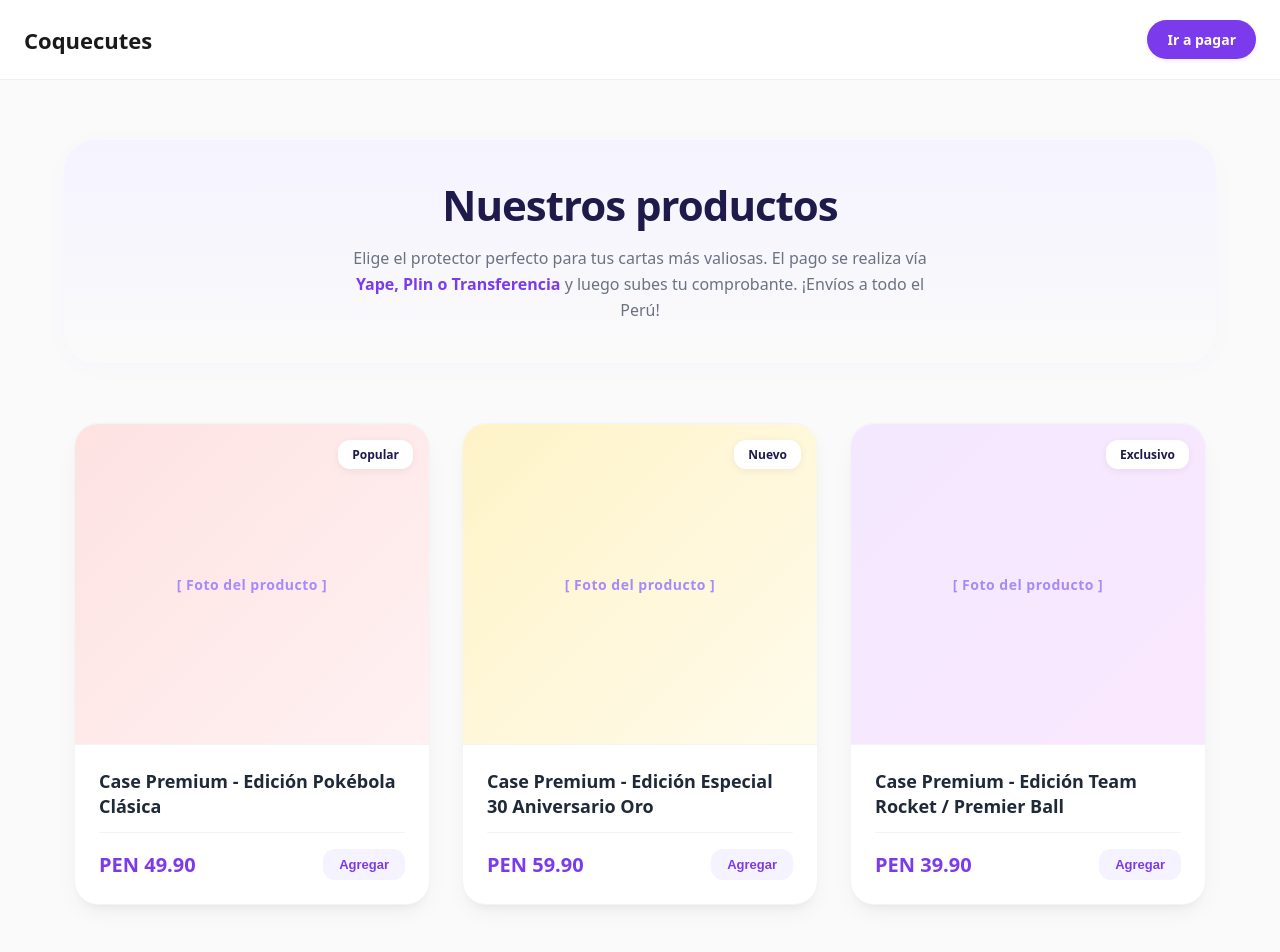
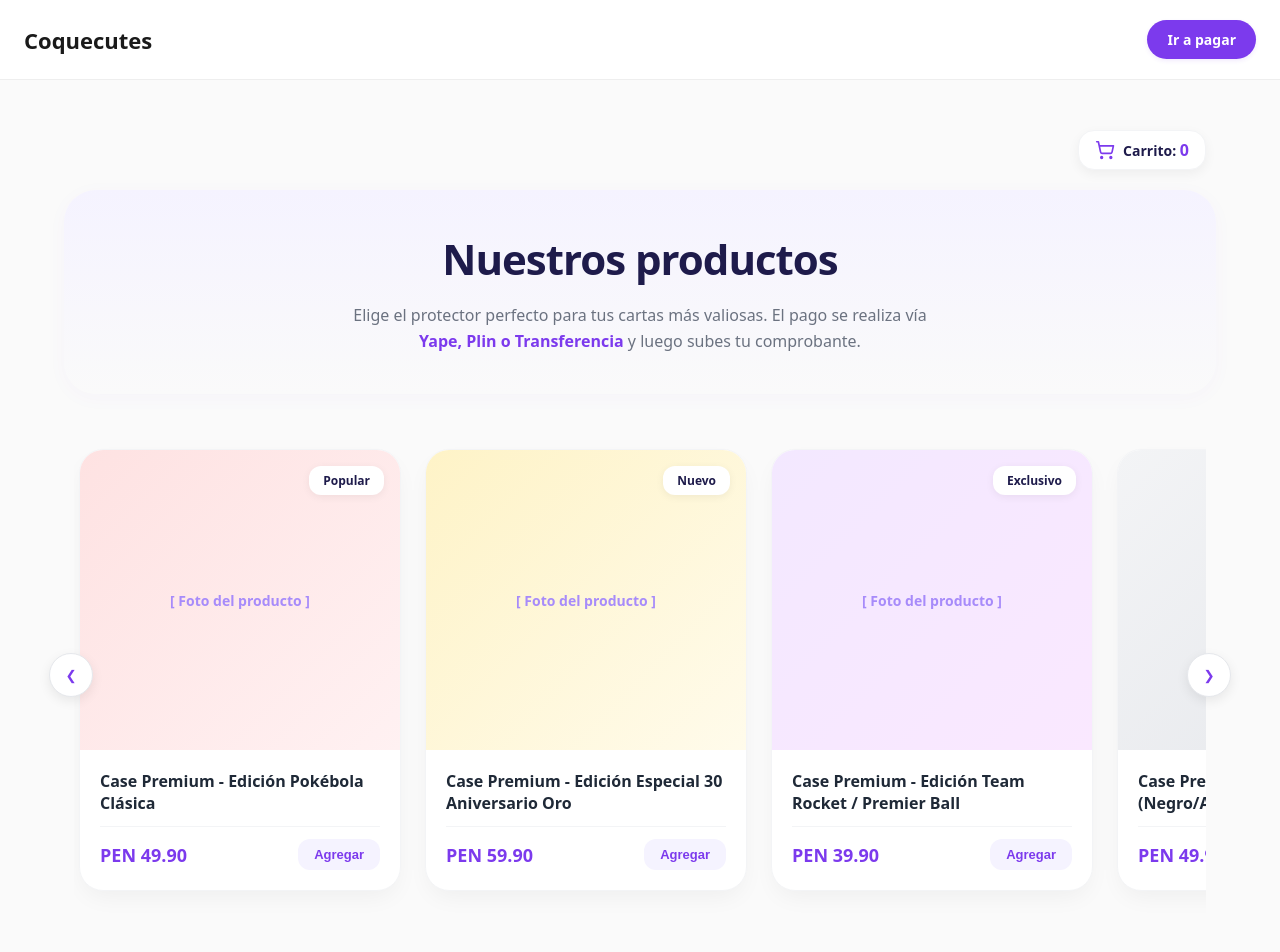
Before and after one commit to CJNunezV/coquecutes, a Next.js app: page / in a window 1280 px wide. Shown: the top 952 px of the page. Built offline with nearby package versions, Linux system fonts and the light colour scheme.

Commit message:
carrusel

```diff
--- a/app/page.js
+++ b/app/page.js
@@ -1,38 +1,105 @@
+"use client";
+import React, { useState, useRef } from "react";
+
 export default function ProductsPage() {
-  // Simulación de los productos basados en tus increíbles diseños impresos en 3D
+  // 1. Estado para contar los productos agregados al carrito
+  const [cartCount, setCartCount] = useState(0);
+
+  // Referencia para controlar el scroll del carrusel de forma nativa y fluida
+  const carouselRef = useRef(null);
+
+  // 5 Modelos de productos basados en tus diseños y Pokéballs
   const products = [
     {
       id: 1,
       name: "Case Premium - Edición Pokébola Clásica",
       price: "PEN 49.90",
       tag: "Popular",
-      bgGradient: "linear-gradient(135deg, #fee2e2 0%, #fff1f2 100%)" // Fondo sutil rojizo/rosa
+      bgGradient: "linear-gradient(135deg, #fee2e2 0%, #fff1f2 100%)"
     },
     {
       id: 2,
       name: "Case Premium - Edición Especial 30 Aniversario Oro",
       price: "PEN 59.90",
       tag: "Nuevo",
-      bgGradient: "linear-gradient(135deg, #fef3c7 0%, #fffbeb 100%)" // Fondo sutil dorado/amarillo
+      bgGradient: "linear-gradient(135deg, #fef3c7 0%, #fffbeb 100%)"
     },
     {
       id: 3,
       name: "Case Premium - Edición Team Rocket / Premier Ball",
       price: "PEN 39.90",
       tag: "Exclusivo",
-      bgGradient: "linear-gradient(135deg, #f3e8ff 0%, #fae8ff 100%)" // Fondo sutil morado
+      bgGradient: "linear-gradient(135deg, #f3e8ff 0%, #fae8ff 100%)"
+    },
+    {
+      id: 4,
+      name: "Case Premium - Edición Ultra Ball (Negro/Amarillo)",
+      price: "PEN 49.90",
+      tag: "Top Ventas",
+      bgGradient: "linear-gradient(135deg, #f3f4f6 0%, #e5e7eb 100%)"
+    },
+    {
+      id: 5,
+      name: "Case Premium - Edición Master Ball Pro",
+      price: "PEN 54.90",
+      tag: "Limitado",
+      bgGradient: "linear-gradient(135deg, #e0e7ff 0%, #e0f2fe 100%)"
     }
   ];
 
+  // Función para simular agregar al carrito
+  const handleAddToCart = () => {
+    setCartCount(prev => prev + 1);
+  };
+
+  // Funciones para deslizar el carrusel a la izquierda o derecha
+  const scroll = (direction) => {
+    if (carouselRef.current) {
+      const { scrollLeft, clientWidth } = carouselRef.current;
+      // Desplaza aproximadamente el ancho de una tarjeta + el gap
+      const scrollTo = direction === "left" ? scrollLeft - 360 : scrollLeft + 360;
+      carouselRef.current.scrollTo({ left: scrollTo, behavior: "smooth" });
+    }
+  };
+
   return (
-    <div style={{ width: "100%", padding: "20px 0" }}>
+    <div style={{ width: "100%", padding: "10px 0" }}>
+
+      {/* 2. Sección del Header Flotante del Carrito (Simulado internamente para interactuar) */}
+      <div style={{
+        display: "flex",
+        justifyContent: "flex-end",
+        marginBottom: "20px",
+        padding: "0 10px"
+      }}>
+        <div style={{
+          display: "flex",
+          alignItems: "center",
+          gap: "8px",
+          backgroundColor: "#ffffff",
+          padding: "8px 16px",
+          borderRadius: "16px",
+          boxShadow: "0 4px 12px rgba(0,0,0,0.05)",
+          border: "1px solid #f3f4f6"
+        }}>
+          {/* Icono de Carrito SVG Minimalista */}
+          <svg xmlns="http://www.w3.org/2000/svg" width="20" height="20" viewBox="0 0 24 24" fill="none" stroke="#7c3aed" strokeWidth="2" strokeLinecap="round" strokeLinejoin="round">
+            <circle cx="8" cy="21" r="1"/>
+            <circle cx="19" cy="21" r="1"/>
+            <path d="M2.05 2.05h2l2.66 12.42a2 2 0 0 0 2 1.58h9.78a2 2 0 0 0 1.95-1.57l1.65-7.43H5.12"/>
+          </svg>
+          <span style={{ fontWeight: "700", color: "#1e1b4b", fontSize: "14px" }}>
+            Carrito: <span style={{ color: "#7c3aed", fontSize: "16px" }}>{cartCount}</span>
+          </span>
+        </div>
+      </div>
 
       {/* Sección Hero / Presentación Corta */}
       <div style={{
         textAlign: "center",
-        marginBottom: "60px",
+        marginBottom: "40px",
         padding: "40px 20px",
-        background: "linear-gradient(180deg, #f5f3ff 0%, #fafafa 100%)", // Gradiente morado pastel super suave hacia el fondo de la página
+        background: "linear-gradient(180deg, #f5f3ff 0%, #fafafa 100%)",
         borderRadius: "32px",
         boxShadow: "0 4px 20px rgba(124, 58, 237, 0.03)"
       }}>
@@ -41,8 +108,7 @@ export default function ProductsPage() {
           fontWeight: "800",
           letterSpacing: "-1px",
           color: "#1e1b4b",
-          margin: "0 0 16px 0",
-          lineHeight: "1.2"
+          margin: "0 0 16px 0"
         }}>
           Nuestros productos
         </h1>
@@ -54,40 +120,74 @@ export default function ProductsPage() {
           lineHeight: "1.6"
         }}>
           Elige el protector perfecto para tus cartas más valiosas. El pago se realiza vía
-          <strong style={{ color: "#7c3aed" }}> Yape, Plin o Transferencia </strong> y luego subes tu comprobante. ¡Envíos a todo el Perú!
+          <strong style={{ color: "#7c3aed" }}> Yape, Plin o Transferencia </strong> y luego subes tu comprobante.
         </p>
       </div>
 
-      {/* Grid de Productos Rediseñado */}
-      <div style={{
-        display: "grid",
-        gridTemplateColumns: "repeat(auto-fit, minmax(300px, 1fr))",
-        gap: "32px",
-        padding: "0 10px"
-      }}>
+      {/* 1. Contenedor del Carrusel con Controles de Flechas */}
+      <div style={{ position: "relative", padding: "0 10px" }}>
+
+        {/* Botón Izquierda */}
+        <button
+          onClick={() => scroll("left")}
+          style={{
+            position: "absolute",
+            left: "-15px",
+            top: "50%",
+            transform: "translateY(-50%)",
+            zIndex: 10,
+            backgroundColor: "#ffffff",
+            border: "1px solid #e5e7eb",
+            borderRadius: "50%",
+            width: "44px",
+            height: "44px",
+            display: "flex",
+            alignItems: "center",
+            justifyContent: "center",
+            cursor: "pointer",
+            boxShadow: "0 4px 12px rgba(0,0,0,0.08)",
+            color: "#7c3aed"
+          }}
+        >
+          ❮
+        </button>
+
+        {/* Cuerpo del Carrusel Scrollable */}
+        <div
+          ref={carouselRef}
+          style={{
+            display: "flex",
+            gap: "24px",
+            overflowX: "auto",
+            scrollBehavior: "smooth",
+            padding: "15px 5px 25px 5px",
+            scrollbarWidth: "none", // Oculta barra en Firefox
+            WebkitOverflowScrolling: "touch"
+          }}
+          className="no-scrollbar"
+        >
           {products.map((product) => (
             <div key={product.id} style={{
               backgroundColor: "#ffffff",
               borderRadius: "24px",
               overflow: "hidden",
-            boxShadow: "0 10px 25px -5px rgba(0, 0, 0, 0.05), 0 8px 10px -6px rgba(0, 0, 0, 0.05)",
+              boxShadow: "0 10px 25px -5px rgba(0, 0, 0, 0.05)",
               border: "1px solid #f3f4f6",
-            transition: "transform 0.2s, boxShadow 0.2s",
               display: "flex",
-            flexDirection: "column"
+              flexDirection: "column",
+              minWidth: "320px", // Mantiene el tamaño fijo de las tarjetas en el scroll horizontal
+              width: "320px"
             }}>
 
-            {/* Contenedor de la Foto con Gradiente Personalizado */}
+              {/* Contenedor Foto */}
               <div style={{
                 background: product.bgGradient,
-              height: "320px",
+                height: "300px",
                 display: "flex",
                 alignItems: "center",
                 justifyContent: "center",
-              position: "relative",
-              borderBottom: "1px solid #f1f5f9"
+                position: "relative"
               }}>
-              {/* Etiqueta flotante del producto */}
                 <span style={{
                   position: "absolute",
                   top: "16px",
@@ -102,22 +202,19 @@ export default function ProductsPage() {
                 }}>
                   {product.tag}
                 </span>
-
-              {/* Texto temporal hasta que pongas la etiqueta <img /> real */}
-              <span style={{ color: "#a78bfa", fontSize: "14px", fontWeight: "600", letterSpacing: "0.5px" }}>
+                <span style={{ color: "#a78bfa", fontSize: "14px", fontWeight: "600" }}>
                   [ Foto del producto ]
                 </span>
               </div>
 
-            {/* Información del Producto */}
-            <div style={{ padding: "24px", display: "flex", flexDirection: "column", flexGrow: 1 }}>
+              {/* Info y Botón */}
+              <div style={{ padding: "20px", display: "flex", flexDirection: "column", flexGrow: 1 }}>
                 <h3 style={{
-                fontSize: "18px",
+                  fontSize: "16px",
                   fontWeight: "700",
                   color: "#1f2937",
                   margin: "0 0 12px 0",
-                lineHeight: "1.4",
-                minHeight: "50px" // Para que los textos largos no desalinien las tarjetas
+                  minHeight: "44px"
                 }}>
                   {product.name}
                 </h3>
@@ -127,19 +224,16 @@ export default function ProductsPage() {
                   alignItems: "center",
                   justifyContent: "space-between",
                   marginTop: "auto",
-                paddingTop: "16px",
+                  paddingTop: "12px",
                   borderTop: "1px solid #f3f4f6"
                 }}>
-                <span style={{
-                  fontSize: "20px",
-                  fontWeight: "800",
-                  color: "#7c3aed" // Morado característico de tu web
-                }}>
+                  <span style={{ fontSize: "18px", fontWeight: "800", color: "#7c3aed" }}>
                     {product.price}
                   </span>
 
-                {/* Botón de acción directa */}
-                <button style={{
+                  <button
+                    onClick={handleAddToCart}
+                    style={{
                       backgroundColor: "#f5f3ff",
                       color: "#7c3aed",
                       border: "none",
@@ -147,9 +241,9 @@ export default function ProductsPage() {
                       borderRadius: "12px",
                       fontWeight: "700",
                       fontSize: "13px",
-                  cursor: "pointer",
-                  transition: "background 0.2s"
-                }}>
+                      cursor: "pointer"
+                    }}
+                  >
                     Agregar
                   </button>
                 </div>
@@ -159,6 +253,32 @@ export default function ProductsPage() {
           ))}
         </div>
 
+        {/* Botón Derecha */}
+        <button
+          onClick={() => scroll("right")}
+          style={{
+            position: "absolute",
+            right: "-15px",
+            top: "50%",
+            transform: "translateY(-50%)",
+            zIndex: 10,
+            backgroundColor: "#ffffff",
+            border: "1px solid #e5e7eb",
+            borderRadius: "50%",
+            width: "44px",
+            height: "44px",
+            display: "flex",
+            alignItems: "center",
+            justifyContent: "center",
+            cursor: "pointer",
+            boxShadow: "0 4px 12px rgba(0,0,0,0.08)",
+            color: "#7c3aed"
+          }}
+        >
+          ❯
+        </button>
+      </div>
+
     </div>
   );
 }
```
Lines whose indentation alone changed are shown as unchanged.
